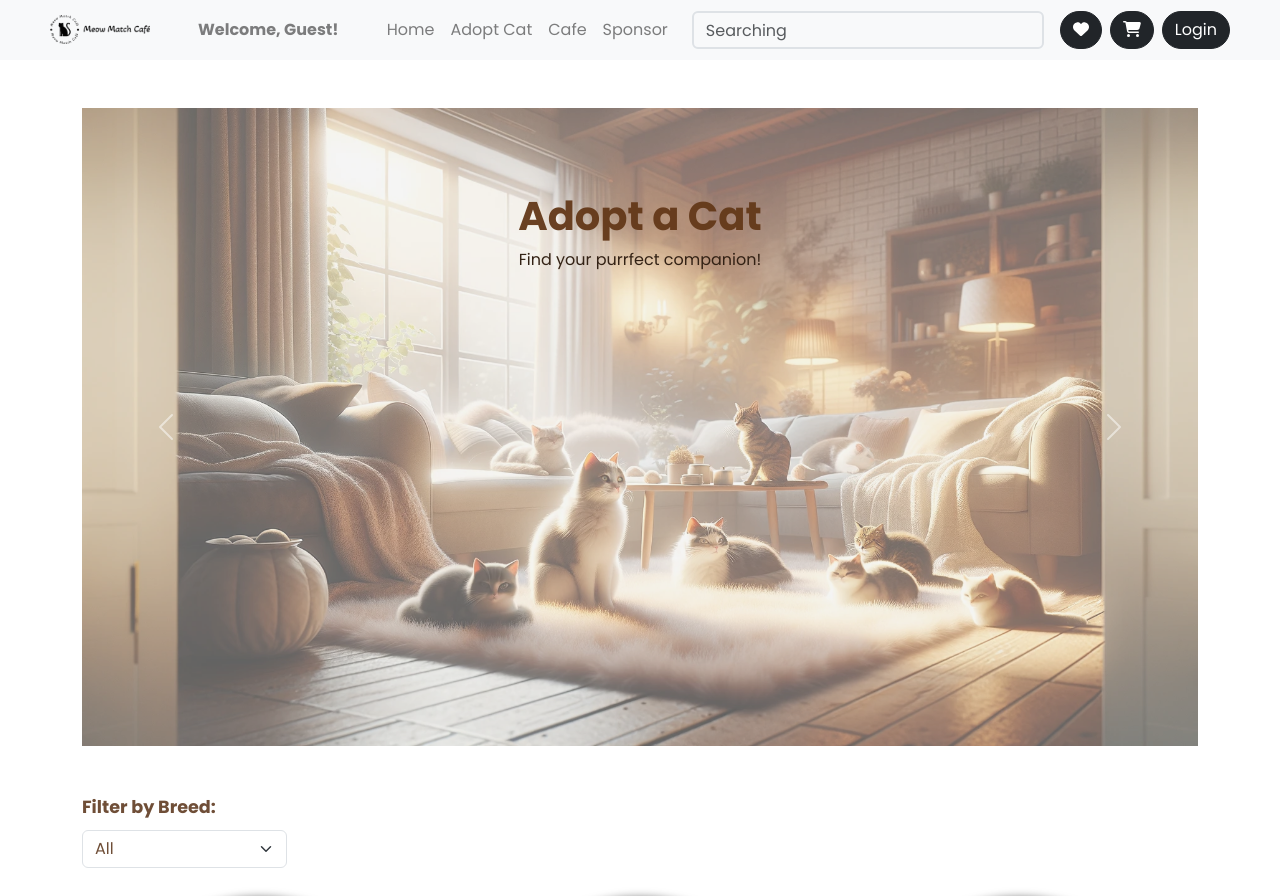
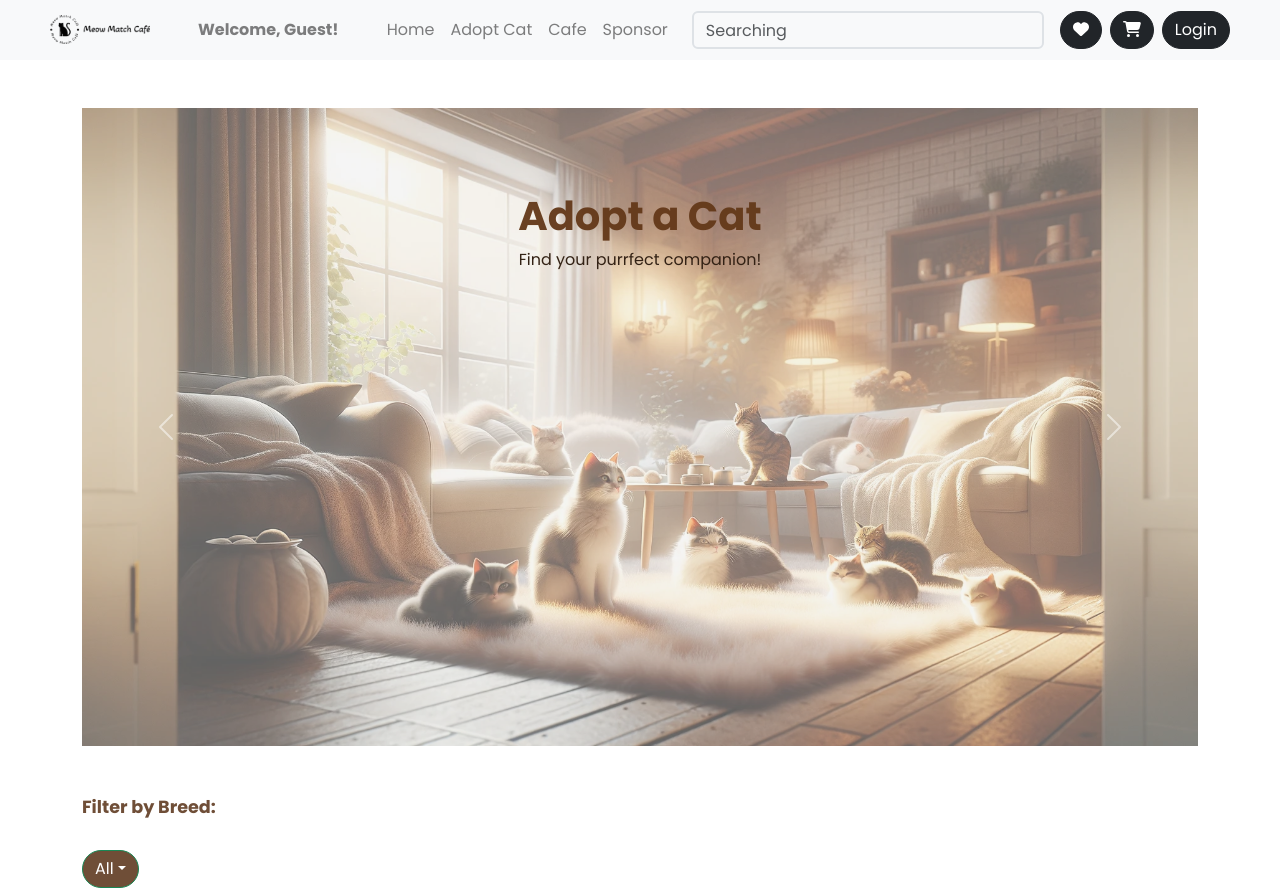
Before and after one commit to BuBuCatt/Cat-cafe-react, a React (Create React App) app in the folder cat-cafe/: page /adopt in a window 1280 px wide. Shown: the top 896 px of the page. Built offline with nearby package versions, Linux system fonts and the light colour scheme.

Commit message:
updated adopt filter

```diff
--- a/cat-cafe/src/components/Cats.js
+++ b/cat-cafe/src/components/Cats.js
@@ -5,6 +5,8 @@
 import  { useState,useEffect } from 'react';
 import "../styles/cats.css";
 import Footer from './Footer';
+import Dropdown from 'react-bootstrap/Dropdown';
+
 
 
 export default function Cats({cats, addToWishlist ,removeFromWishlist}) {
@@ -40,9 +42,7 @@
 
     };
 
-    const handleFilterChange = (event) => {
-        setFilter(event.target.value);
-    };
+
 
     const filteredCats = cats.filter(cat => {
         return filter == 'All' || cat.catBreed == filter;
@@ -54,16 +54,22 @@
 
         <div className="container mt-5">
 
-                <div className="filter-controls   ">
+                <div className="filter-controls mb-4  ">
                     <label className='breed-filter'>
                         Filter by Breed:
-                        <select value={filter} onChange={handleFilterChange} className="form-select cat-form-select">
-                            <option value="All">All</option>
-                            {Array.from(new Set(cats.map(cat => cat.catBreed))).map(breed => (
-                                <option key={breed} value={breed}>{breed}</option>
-                            ))}
-                        </select>
                     </label>
+                    <Dropdown>
+                        <Dropdown.Toggle variant="success" id="dropdown-basic" className="brown-bg">
+                        {filter}
+                        </Dropdown.Toggle>
+
+                        <Dropdown.Menu>
+                        <Dropdown.Item onClick={() => setFilter('All')}>All</Dropdown.Item>
+                        {Array.from(new Set(cats.map(cat => cat.catBreed))).map(breed => (
+                            <Dropdown.Item key={breed} onClick={() => setFilter(breed)}>{breed}</Dropdown.Item>
+                        ))}
+                        </Dropdown.Menu>
+                    </Dropdown>
                 </div>
 
         <div className="row row-container">
--- a/cat-cafe/src/styles/cats.css
+++ b/cat-cafe/src/styles/cats.css
@@ -44,3 +44,7 @@
   .row-container{
     margin-bottom: 50px;
   }
+
+  .brown-bg {
+    background-color: #6F4E37; /* A shade of brown */
+  }
```
